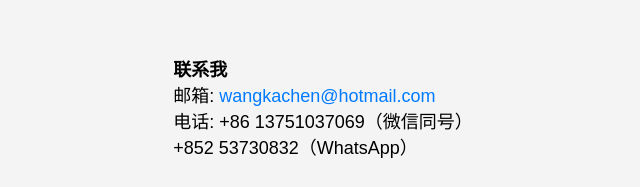
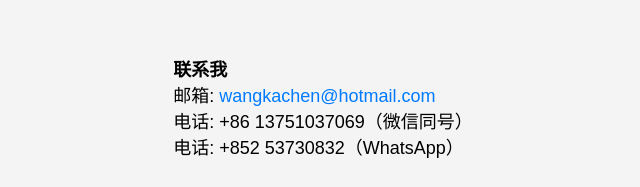
Before and after one commit to wangdoudou183/hi, a plain HTML site: page index.html in a window 1280 px wide. Shown: the part 136-323 px from the top of the page, without its empty margins (317-957 px from the left). Drawn offline with Linux system fonts and the light colour scheme.

Commit message:
Update index.html

```diff
--- a/index.html
+++ b/index.html
@@ -11,7 +11,7 @@
         <strong>联系我</strong><br>
         邮箱: <a href="mailto:wangkachen@hotmail.com">wangkachen@hotmail.com</a><br>
         电话: +86 13751037069（微信同号）<br>
-             +852 53730832（WhatsApp）
+        电话: +852 53730832（WhatsApp）
     </div>
     <h1>猜数字游戏</h1>
     <div class="score">分数: <span id="score">0</span></div>
```
